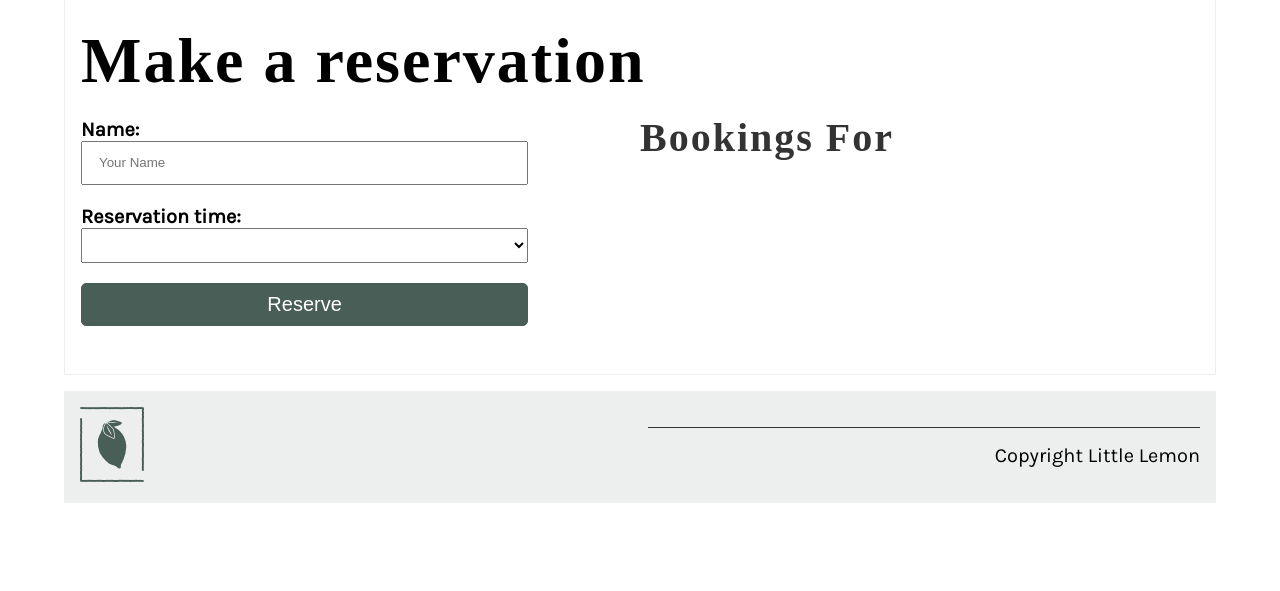
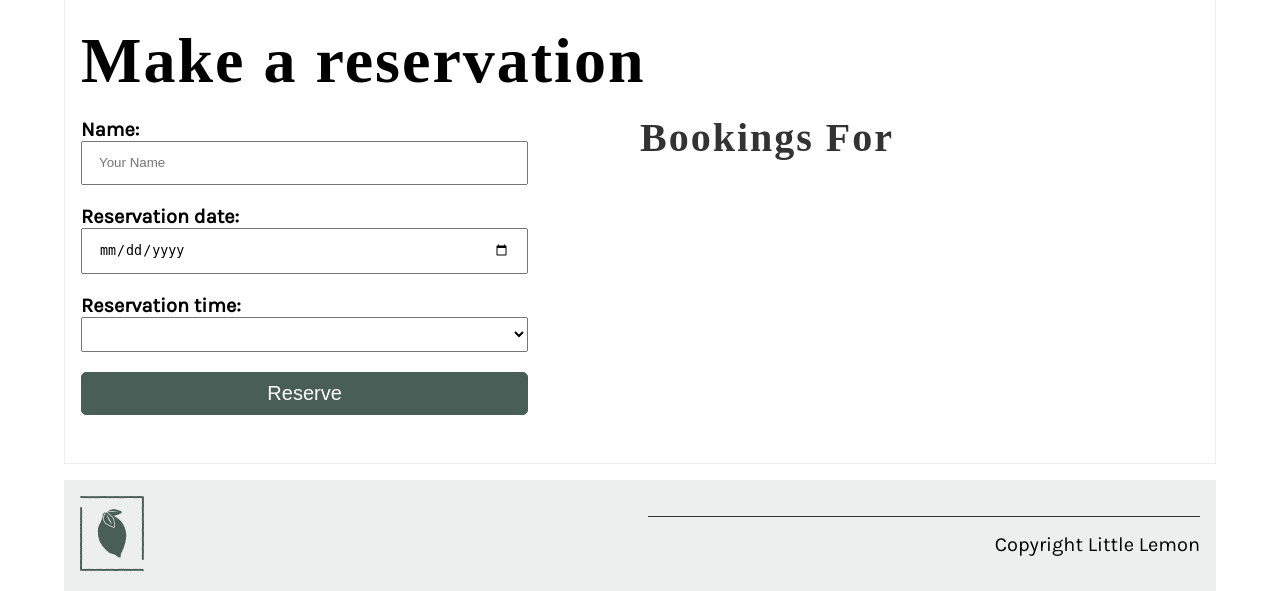
Before and after one commit to YagmurGULEC/MetaFullStackCoursera, a Django app: page /book/ in a window 1280 px wide. Shown: the part 261-852 px from the top of the page. Before the commit the page ends 764 px from the top, so only its background shows below. Run offline with Django 4.2, Linux system fonts and the light colour scheme; data that the repository does not hold is empty; some web fonts are replaced.

Commit message:
Reservation date input added

```diff
--- a/restaurant/templates/book.html
+++ b/restaurant/templates/book.html
@@ -17,7 +17,8 @@
               <input type="text" placeholder="Your Name" maxlength="200" required="" id="first_name">
             </p>
             <p>
-            <!-- Step 9: Part one -->
+              <label for="reservation_date">Reservation date:</label>
+              <input type="date" required="" id="reservation_date">
             </p>
 
             <p>
--- a/restaurant/templates/partials/_header.html
+++ b/restaurant/templates/partials/_header.html
@@ -8,6 +8,6 @@
     <li><a href="{% url 'about' %}">About</a></li>
     <li><a href="{% url 'menu' %}">Menu</a></li>
     <li><a href="{% url 'book' %}">Book</a></li>
-    <li><a href="{% url 'reservations' %}">Reservations</a></li>
+    <li><a href="{% url 'bookings' %}">Reservations</a></li>
   </ul>
 </nav>
```
